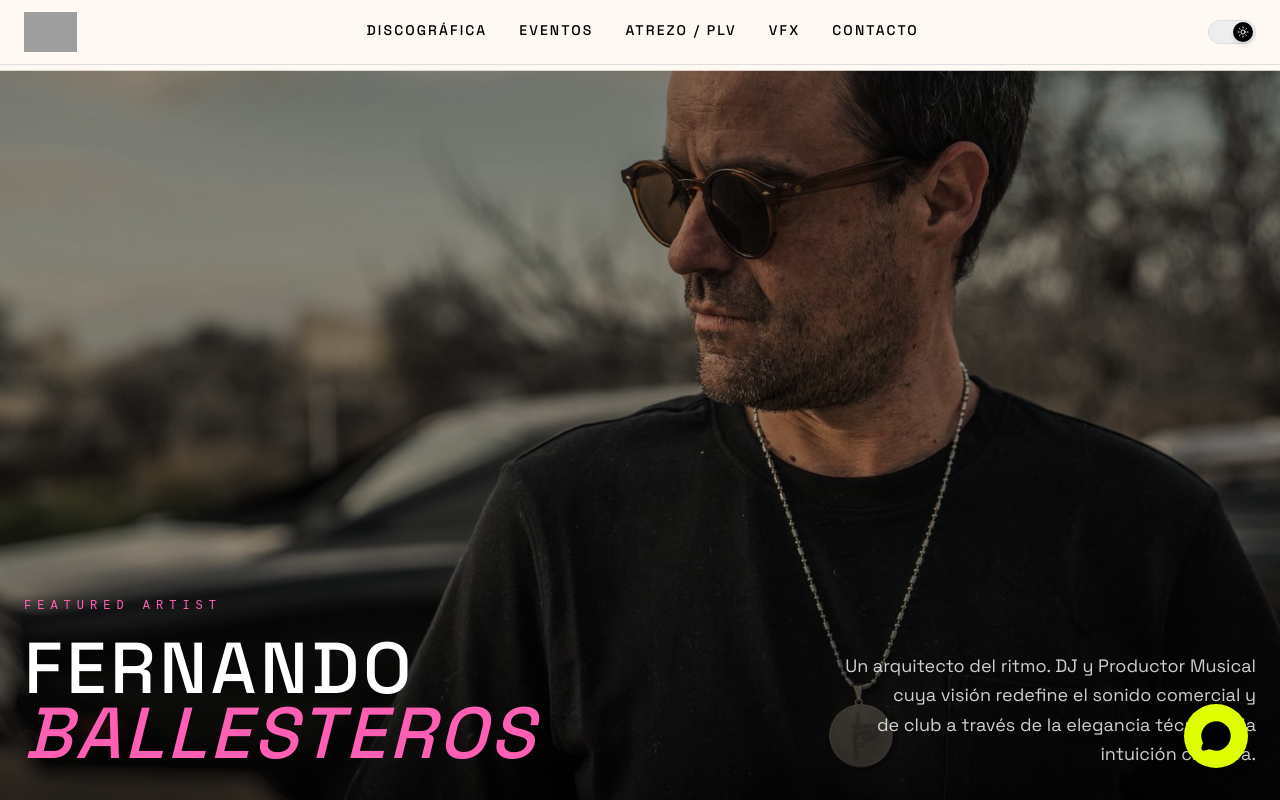
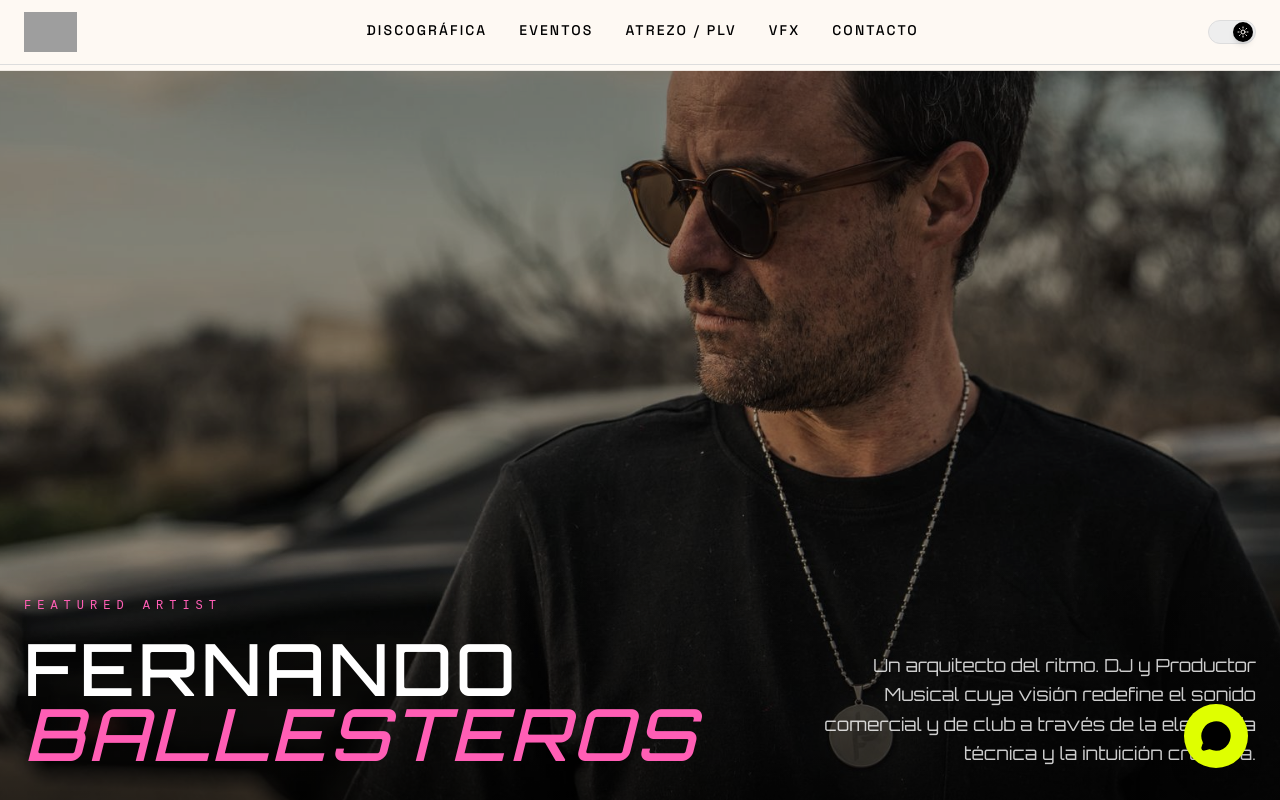
Before and after one commit to aleexxrodriguezz/arnica-antigravity, a Next.js app: page /artistas in a window 1280 px wide. Shown: the top 800 px of the page. Built offline with nearby package versions, Linux system fonts and the light colour scheme; grey boxes are pictures that could not be loaded.

Commit message:
UI: Apply Orbitron font to the entire Fernando Ballesteros page

```diff
--- a/app/artistas/page.tsx
+++ b/app/artistas/page.tsx
@@ -13,6 +13,7 @@ export default function ArtistasPage() {
 
   return (
     <PageShell>
+      <div style={{ fontFamily: 'var(--font-orbitron)' }}>
       {/* Hero Section */}
       <section className="relative min-h-screen flex flex-col justify-end overflow-hidden">
         {/* Background Image with Parallax */}
@@ -169,6 +170,7 @@ export default function ArtistasPage() {
           </div>
         </div>
       </section>
+      </div>
     </PageShell>
   )
 }
```
